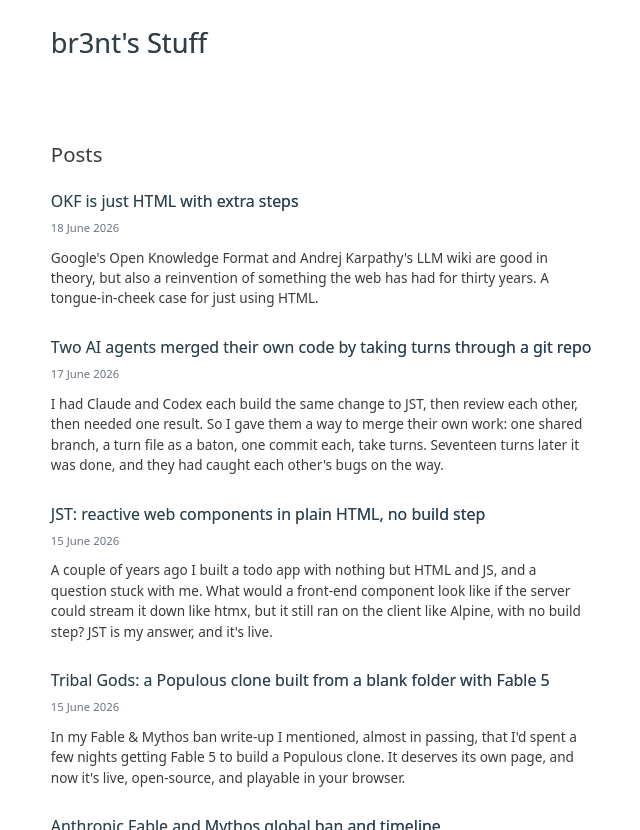
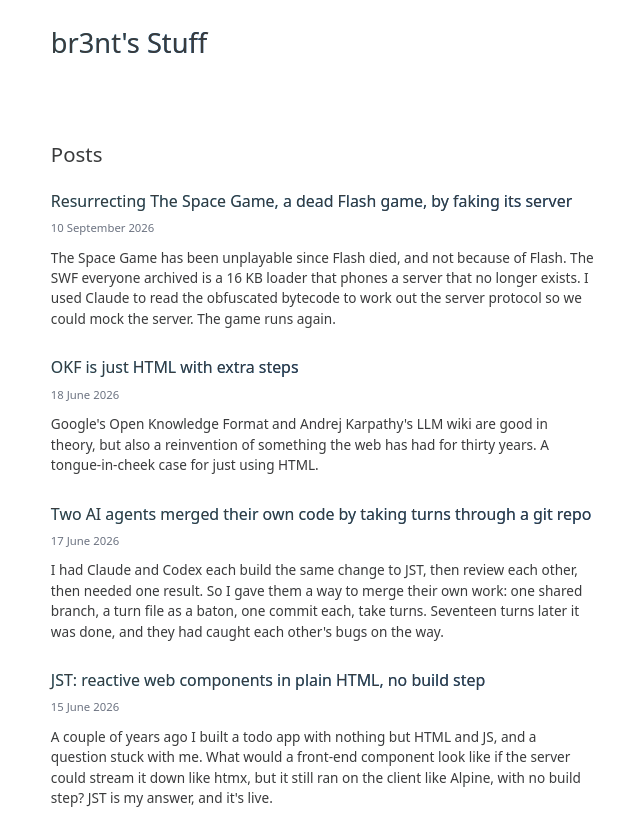
Before and after one commit to br3nt/br3nt.github.io, a Jekyll site: the page built from index.html, in a window 1280 px wide and 900 px high, scrolled down 342 px, cut to the strip 70-900 px from the top of the window. Shown: the whole strip, without its empty margins (317-957 px from the left). Built offline with Jekyll 4.4.1, drawn with Linux system fonts in a browser that asks for light colours; part of the change alters nothing that is shown.

Commit message:
Publish: Resurrecting The Space Game by faking its server
Co-Authored-By: Claude Fable 5.1 <noreply@anthropic.com>
Claude-Session: https://claude.ai/code/session_01N4ED6TR8v2x5tcXjLgEgFx

```diff
--- a/_drafts/the-space-game-launcher.md
+++ b/_posts/2026-09-10-the-space-game-launcher.md
@@ -1,6 +1,6 @@
 ---
 title: "Resurrecting The Space Game, a dead Flash game, by faking its server"
-date: 2026-09-03 21:00:00 +0930
+date: 2026-09-10 20:00:00 +0930
 excerpt: "The Space Game has been unplayable since Flash died, and not because of Flash. The SWF everyone archived is a 16 KB loader that phones a server that no longer exists. I used Claude to read the obfuscated bytecode to work out the server protocol so we could mock the server. The game runs again."
 tags: ai, anthropic, fable, flash, ruffle, preservation, gamedev
 ---
@@ -33,12 +33,12 @@ The game was released in 2009.  Coding and artwork were by <span class="person">
   <img src="/assets/img/tsg-complete.jpg" alt="The Mission Complete screen: 346 ships killed, 5732 minerals mined, with energy and mining graphs for the run">
 </div>
 
-When Flash died, so did the game. Most Flash games, however, can run on Ruffle.  But not The Space Game.  The game starts to load, then displays the error:
+When Flash died, so did the game. Most Flash games can run on Ruffle.  Unfortunately, The Space Game starts to load but then displays the error:
 
 > Unable to load game. Please notify www.casualcollective.com.
 {: .tsg-err}
 
-## The thing everyone archived is not the game
+## The archived SWF is not the game
 
 A copy of the game is made available on [archive.org](https://archive.org/details/thespacegame) and [Kongregate](https://www.kongregate.com/en/games/casualcollective/the-space-game). Both sites load the game using Ruffle. Both then print *"Unable to load game. Please notify www.casualcollective.com."* and stop. A 2021 thread on [r/FlashpointArchive](https://www.reddit.com/r/FlashpointArchive/comments/ng5m51/the_space_game_and_the_space_game_missions_try_to/) says the same thing: the SWFs pull their content from URLs that went dark, and Flashpoint Infinity could not run them either at the time.
 
```
